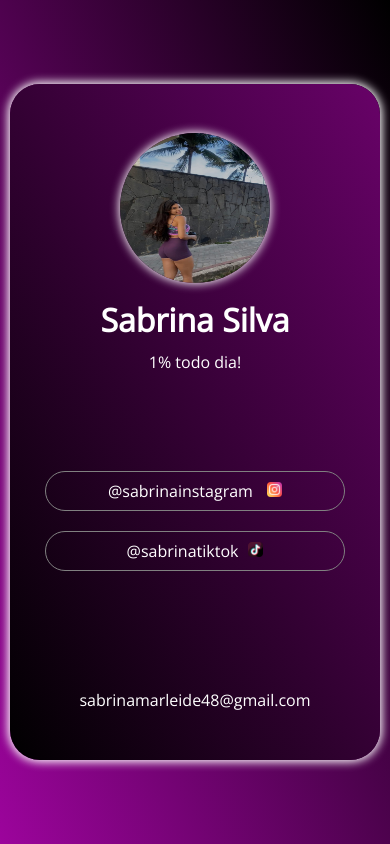
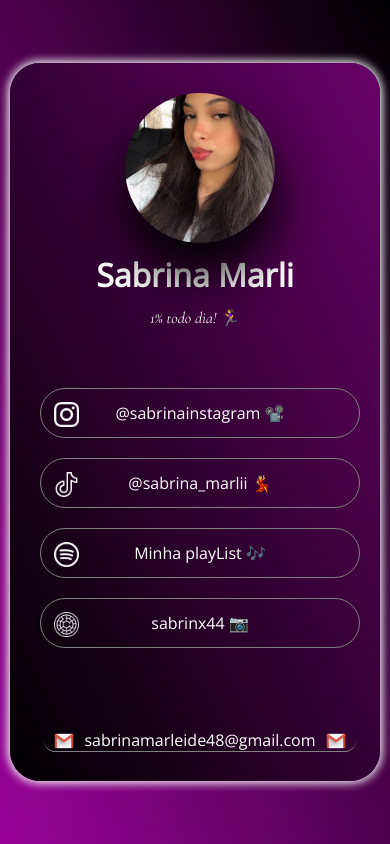
Before and after one commit to DevJavanLuiz/linksSabrina, a plain HTML site: page index.html in a window 390 px wide. Drawn offline with nearby package versions, Linux system fonts and the light colour scheme.

Commit message:
Add files via upload

```diff
--- a/assets/css/style.css
+++ b/assets/css/style.css
@@ -1,4 +1,4 @@
-*{
+* {
     margin: 0;
     padding: 0;
     box-sizing: border-box;
@@ -8,109 +8,177 @@
     font-family: 'Open Sans', sans-serif;
 }
 
-h1{
+span {
+    font-family: 'Cormorant', serif;
+    ;
+}
+
+h1 {
     margin-top: 10px;
     margin-bottom: 10px
 }
-body{
+
+body {
     display: flex;
     justify-content: center;
     align-items: center;
     width: 100vw;
     height: 100vh;
+    backdrop-filter: blur(20px);
     background-image: linear-gradient(to right top, #9c049c, #000000);
 
 }
 
-.content-main{
+.content-main {
     width: 95%;
-    height: 80%;
+    height: 85%;
     max-width: 600px;
     display: grid;
     justify-content: center;
     background-image:
-    linear-gradient(to left bottom, #680268, #000000),
-    url(/assets/img/telaDeFundoSabrina.avif);
+        linear-gradient(to left bottom, #680268, #000000),
+        url(/assets/img/telaDeFundoSabrina.avif);
     align-items: center;
     border-radius: 30px;
     box-shadow: 0px 0px 10px 2px white;
 }
 
-.aligment-a{
+.aligment-a {
     display: grid;
 }
 
-a{
+a {
     width: 400px;
-    padding: 10px;
+    padding: 15px;
     margin-bottom: 20px;
-    border-radius: 20px;
+    border-radius: 50px;
     border: 1px solid gray;
     animation: btn-animation 1s ease-in-out;
+    transition: all 420ms ease-in-out;
 }
+
 @keyframes btn-animation {
-    0%{
+    0% {
         transform: translateX(-600px);
     }
 
-    100%{
+    100% {
         transform: translateX(0px);
     }
 }
 
-#instagram:hover{
-    background: linear-gradient(to right top, red, blue);
+#instagram:hover {
+    background: linear-gradient(45deg, #f09433 0%, #e6683c 25%, #dc2743 50%, #cc2366 75%, #bc1888 100%);
     border: 0;
     box-shadow: 0px 0px 10px 2px rgb(255, 255, 255);
 }
-#tik-tok:hover{
-    background: linear-gradient(to right bottom, #00f7efff, #ff0051ff);
+
+#tik-tok:hover {
+    background: rgb(0, 242, 234);
+    background: linear-gradient(90deg, rgba(0, 242, 234, 1) 0%, rgba(0, 0, 0, 1) 35%, rgba(0, 0, 0, 1) 65%, rgba(255, 0, 80, 1) 100%);
     border: 0;
     box-shadow: 0px 0px 10px 2px rgb(255, 255, 255);
 }
-#instagram:focus{
-    background: linear-gradient(to right top, red, blue);
+
+#vsco:hover {
+    background: linear-gradient(90deg, black, white);
     border: 0;
     box-shadow: 0px 0px 10px 2px rgb(255, 255, 255);
 }
-#tik-tok:focus{
-    background: linear-gradient(to right bottom, #00f7efff, #ff0051ff);
+
+#spotify:hover {
+    background: #1eba55ff;
+    border: 0;
+    box-shadow: 0px 0px 10px 2px rgb(255, 255, 255);
+}
+
+#spotify:focus {
+    background: greenyellow;
+    border: 0;
+    box-shadow: 0px 0px 10px 2px rgb(255, 255, 255);
+}
+
+#vsco:focus {
+    background: linear-gradient(to right bottom, black, white);
+    border: 0;
+    box-shadow: 0px 0px 10px 2px rgb(255, 255, 255);
+}
+
+#instagram:focus {
+    background: linear-gradient(45deg, #f09433 0%, #e6683c 25%, #dc2743 50%, #cc2366 75%, #bc1888 100%);
+    border: 0;
+    box-shadow: 0px 0px 10px 2px rgb(255, 255, 255);
+}
+
+#tik-tok:focus {
+    background: rgb(0, 242, 234);
+    background: linear-gradient(90deg, rgba(0, 242, 234, 1) 0%, rgba(0, 0, 0, 1) 35%, rgba(0, 0, 0, 1) 65%, rgba(255, 0, 80, 1) 100%);
     border: 0;
     box-shadow: 0px 0px 10px 2px rgb(255, 255, 255);
 }
 
 
-figure img{
+figure .img {
+    background-image: url(/assets/img/IMG_4872.jpg);
+    background-position: center center;
+    background-size: cover;
+    margin-left: 130px;
     width: 150px;
     height: 150px;
     border-radius: 50%;
     box-shadow: 0px 0px 10px 1px rgb(255, 255, 255);
-    animation: rotate-self 1s ease-in-out;
+    animation: rotate-self 1s ease-in-out alternate infinite;
 }
-@keyframes rotate-self{
-    0%{
-        transform: rotateY(270deg);
+
+@keyframes rotate-self {
+    0% {
+        transform: translateY(-20px);
     }
-    100%{
-        transform: rotateY(0);
 
+    100% {
+        transform: translateY(0px);
+        box-shadow: 0px 30px 50px 1px black;
     }
 }
 
-.img-redes{
-    width: 15px;
-    height: 15px;
-    text-align: center;
-    margin-left: 10px;
+
+.img-redes {
+    display: flex;
+    width: 25px;
+    height: 25px;
+    position: absolute;
+}
+
+#email {
+    width: 400px;
+    padding: 0px;
+    margin-bottom: 20px;
+    border-radius: 20px;
+    border: 0;
+    border-bottom: 1px solid gray;
+}
+
+#email:hover {
+    color: rgb(241, 127, 127);
+}
+
+.img-email {
+    width: 20px;
+    height: 20px;
+    margin: 0px 10px -5px 10px;
 }
 
 @media (max-width: 550px) {
-    a{
-        width: 300px;
-        padding: 8px;
+    a {
+        width: 320px;
+        padding: 13px;
+        margin-left: 10px;
         margin-bottom: 20px;
-        border-radius: 20px;
+        border-radius: 50px;
         border: 1px solid gray;
         animation: btn-animation 1s ease-in-out;
     }
+    figure .img{
+        margin-left: 95px;
+    }
 }
--- a/index.html
+++ b/index.html
@@ -8,25 +8,34 @@
     <link rel="preconnect" href="https://fonts.googleapis.com">
 <link rel="preconnect" href="https://fonts.gstatic.com" crossorigin>
 <link href="https://fonts.googleapis.com/css2?family=Open+Sans&display=swap" rel="stylesheet">
-    <title>Sabrina Silva</title>
+<link rel="preconnect" href="https://fonts.googleapis.com">
+<link rel="preconnect" href="https://fonts.gstatic.com" crossorigin>
+<link href="https://fonts.googleapis.com/css2?family=Cormorant:ital@1&display=swap" rel="stylesheet">
+    <title>Sabrina Marli</title>
 </head>
 
 <body>
 
         <div class="content-main">
             <figure>
-                <img src="./assets/img/perfilSabrina.jpg" alt="foto de perfil-mulher com roupa de academia">
-                <h1>Sabrina Silva</h1>
-                <p>1% todo dia!</p>
+                <div class="img"></div>
+                <h1>Sabrina Marli</h1>
+                <p><span>1% todo dia! 🏃‍♀️</p></span></p>
             </figure>
 
             <div class="aligment-a">
-                <a id="instagram" target="_blank" href="https://www.instagram.com/sabrinadaily__?utm_source=ig_web_button_share_sheet&igsh=ZDNlZDc0MzIxNw==">@sabrinainstagram <img class="img-redes" src="./assets/img/instagram(1).png" alt=""></a>
-                <a id="tik-tok" href="">@sabrinatiktok<img class="img-redes" src="./assets/img/tiktok.png" alt=""></a>
+                <a id="instagram" target="_blank" href="https://www.instagram.com/sabrinadaily__?utm_source=ig_web_button_share_sheet&igsh=ZDNlZDc0MzIxNw=="><img class="img-redes" src="./assets/img/instagram(4).png" alt=""> @sabrinainstagram 📽️</a>
+
+                <a id="tik-tok" target="_blank" href="http://www.tiktok.com/@sabrina_marlii"><img class="img-redes" src="./assets/img/tik-tok(2).png" alt="">@sabrina_marlii 💃</a>
+
+                <a id="spotify" target="_blank" href=""><img class="img-redes" src="./assets/img/logotipo-spotify(1).png" alt=""> Minha playList 🎶</a>
+
+                <a id="vsco" target="_blank" href="http://vsco.co/sabrinx44"><img class="img-redes" src="./assets/img/vsco(2).png" alt=""> sabrinx44 📷 </a>
             </div>
 
     <footer>
-        <p>sabrinamarleide48@gmail.com</p>
+        <a id="email" target="_blank" href="mailto:sabrinamarleide48@gmail.com?subject=Assunto do Email"><img class="img-email" src="./assets/img/gmail.png" alt="">sabrinamarleide48@gmail.com<img class="img-email" src="./assets/img/gmail.png" alt=""></a>
+
     </footer>
 </div>
 </body>
```
Also changed, not shown: assets/img/IMG_4872.jpg (added), assets/img/gmail.png (added), assets/img/instagram(3).png (added), assets/img/instagram(4).png (added), assets/img/logotipo-spotify(1).png (added), assets/img/logotipo-spotify.png (added), assets/img/tik-tok(1).png (added), assets/img/tik-tok(2).png (added), assets/img/vsco(1).png (added), assets/img/vsco(2).png (added).
